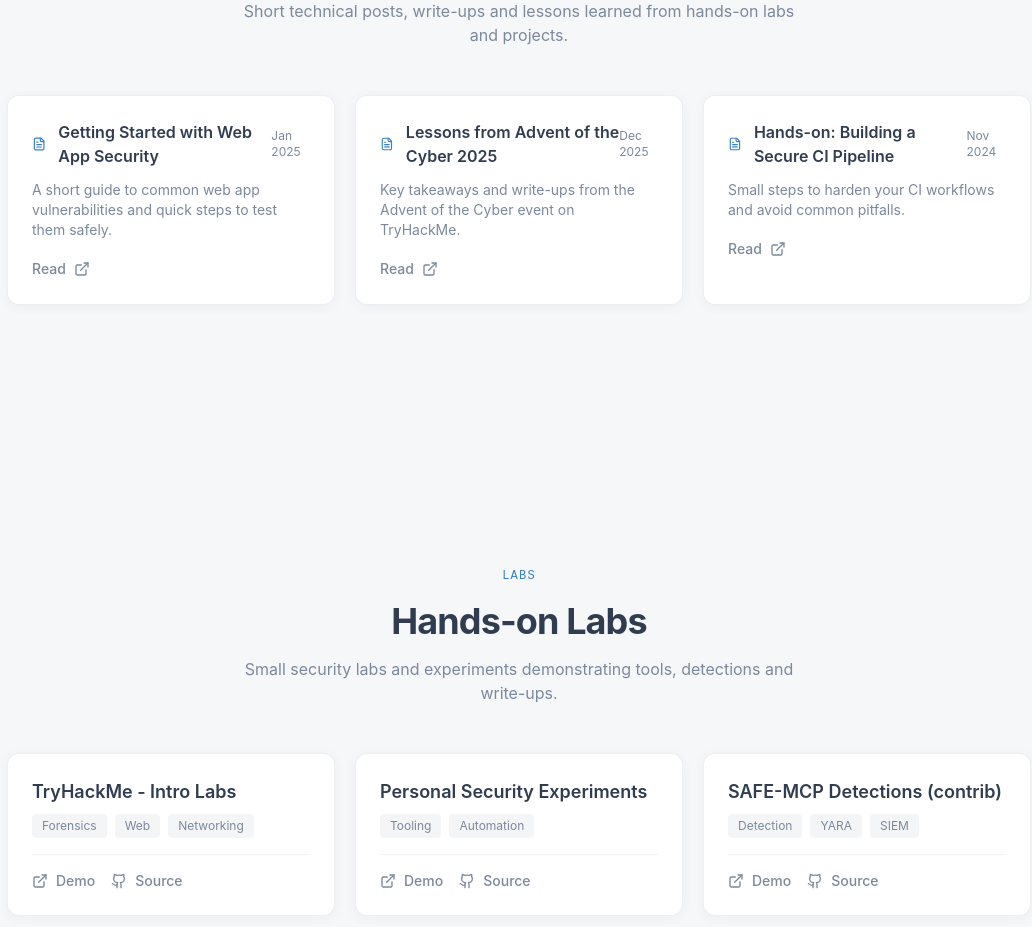
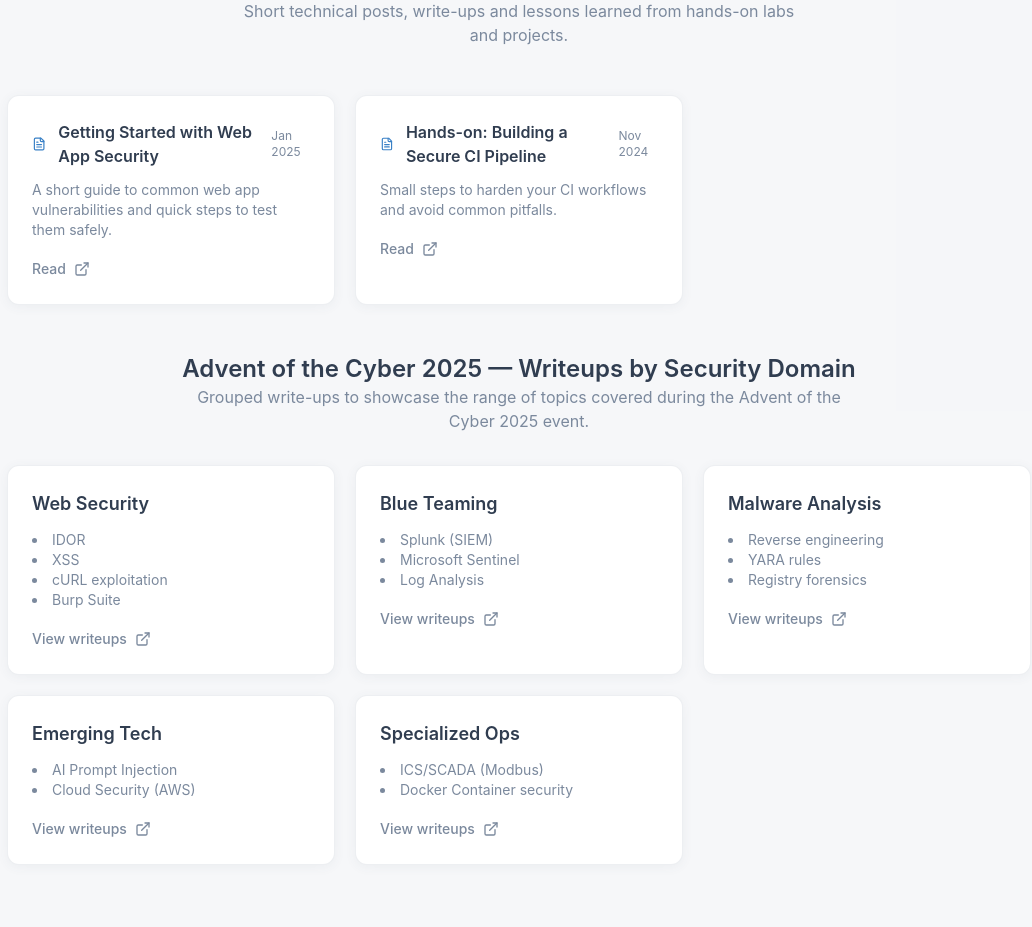
Before and after one commit to rajivsthh/portfolio-main, a React (Vite) app: page / in a window 1280 px wide. Shown: the part 3400-4327 px from the top of the page, without its empty margins (121-1153 px from the left). Built offline with nearby package versions, Linux system fonts and the light colour scheme; the HTML template or start-up script is replaced by a standard one.

Commit message:
fix: remove unused variables in BlogSection component

```diff
--- a/src/components/BlogSection.tsx
+++ b/src/components/BlogSection.tsx
@@ -8,16 +8,33 @@ const posts = [
     link: "#",
   },
   {
-    title: "Lessons from Advent of the Cyber 2025",
-    date: "Dec 2025",
-    excerpt: "Key takeaways and write-ups from the Advent of the Cyber event on TryHackMe.",
-    link: "#",
-  },
-  {
     title: "Hands-on: Building a Secure CI Pipeline",
     date: "Nov 2024",
     excerpt: "Small steps to harden your CI workflows and avoid common pitfalls.",
     link: "#",
+  },
+];
+
+const adventCategories = [
+  {
+    domain: "Web Security",
+    topics: ["IDOR", "XSS", "cURL exploitation", "Burp Suite"],
+  },
+  {
+    domain: "Blue Teaming",
+    topics: ["Splunk (SIEM)", "Microsoft Sentinel", "Log Analysis"],
+  },
+  {
+    domain: "Malware Analysis",
+    topics: ["Reverse engineering", "YARA rules", "Registry forensics"],
+  },
+  {
+    domain: "Emerging Tech",
+    topics: ["AI Prompt Injection", "Cloud Security (AWS)"],
+  },
+  {
+    domain: "Specialized Ops",
+    topics: ["ICS/SCADA (Modbus)", "Docker Container security"],
   },
 ];
 
@@ -52,6 +69,32 @@ const BlogSection = () => {
               </article>
             ))}
           </div>
+
+          {/* Advent of the Cyber 2025 writeups grouped by Security Domain */}
+          <div className="mt-12">
+            <div className="text-center mb-8">
+              <h3 className="text-2xl font-semibold text-heading">Advent of the Cyber 2025 — Writeups by Security Domain</h3>
+              <p className="text-muted-foreground max-w-2xl mx-auto">Grouped write-ups to showcase the range of topics covered during the Advent of the Cyber 2025 event.</p>
+            </div>
+
+            <div className="grid md:grid-cols-3 gap-5">
+              {adventCategories.map((cat, idx) => (
+                <article key={idx} className="card-pro p-6 group">
+                  <h4 className="text-lg font-semibold text-heading mb-3">{cat.domain}</h4>
+                  <ul className="text-sm text-muted-foreground list-disc list-inside mb-4">
+                    {cat.topics.map((t, i) => (
+                      <li key={i}>{t}</li>
+                    ))}
+                  </ul>
+
+                  <a href="#" className="link-animated inline-flex items-center gap-2 text-sm font-medium">
+                    View writeups
+                    <ExternalLink className="w-4 h-4" />
+                  </a>
+                </article>
+              ))}
+            </div>
+          </div>
         </div>
       </div>
     </section>
```
